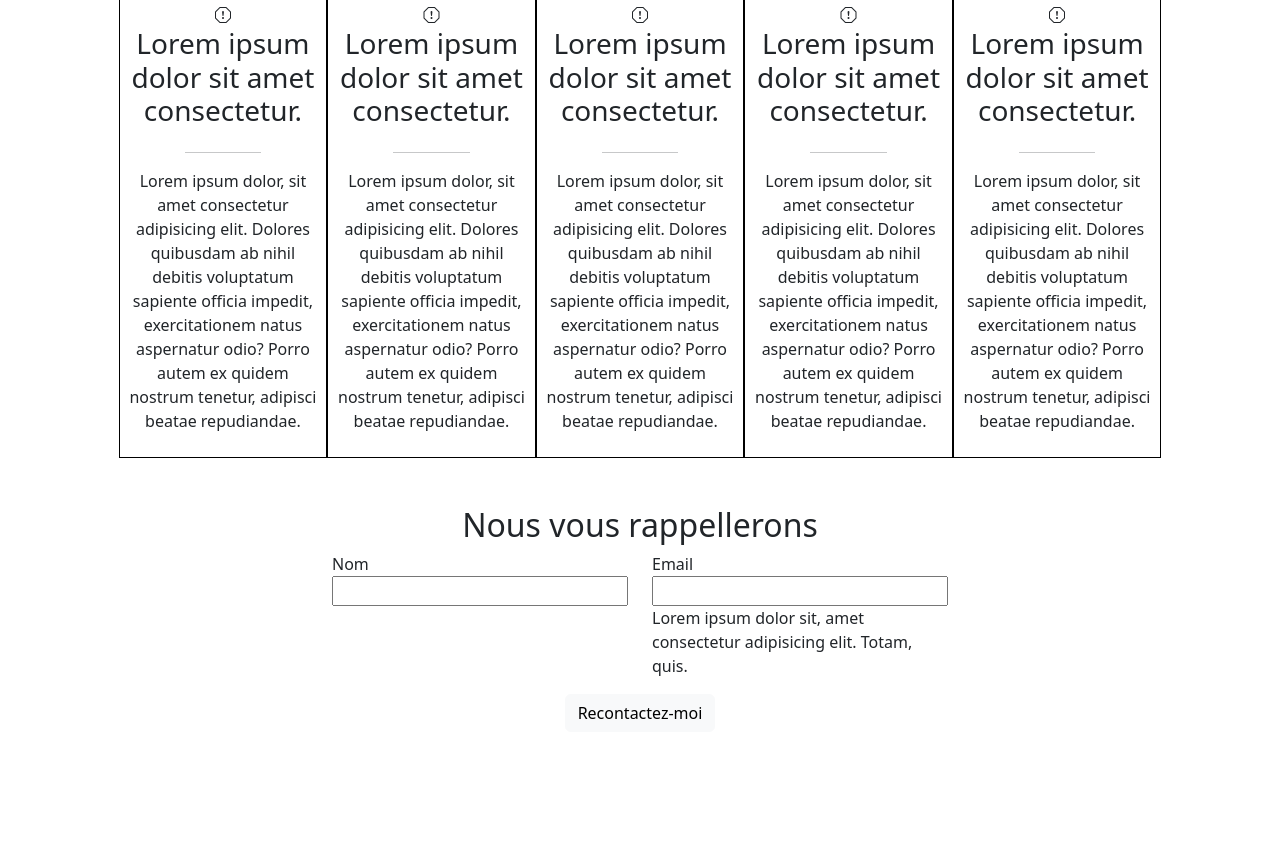
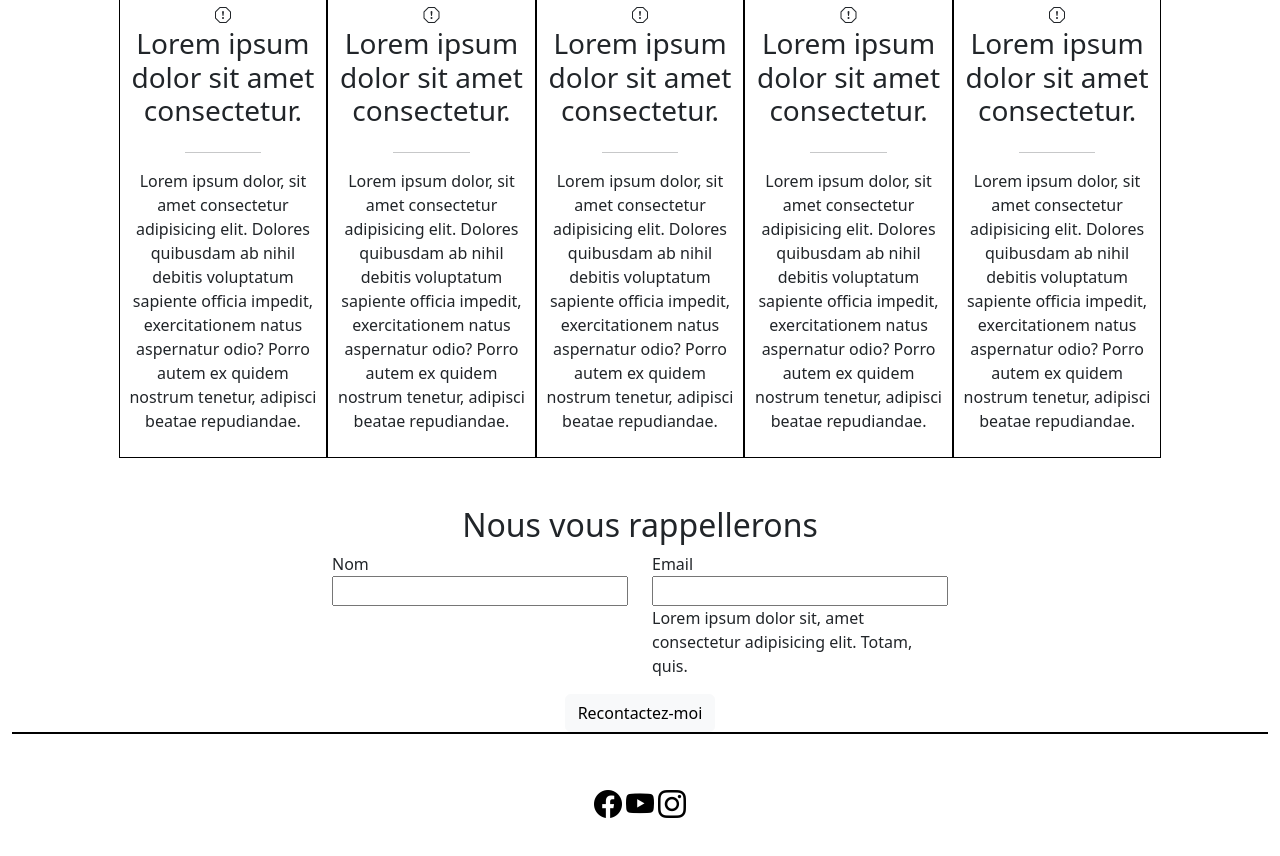
Before and after one commit to LaiPe/hb-webstatique-eval, a plain HTML site: page index.html in a window 1280 px wide. Shown: the part 2729-3585 px from the top of the page. Before the commit the page ends 3477 px from the top, so only its background shows below. Drawn offline with nearby package versions, Linux system fonts and the light colour scheme.

Commit message:
ajout footer

```diff
--- a/css/styles.css
+++ b/css/styles.css
@@ -60,6 +60,10 @@ section {
     width: 40%;
 }
 
+footer {
+    border-top: 2px solid black;
+}
+
 @media all and (max-width: 992px){
     #infos .infos-grid {
         grid-template-rows: repeat(5, 1fr);
--- a/index.html
+++ b/index.html
@@ -177,8 +177,10 @@
             </section>
         </div>
     </main>
-    <footer>
-        <address></address>
+    <footer class="p-5 d-flex justify-content-center gap-1">
+        <a href=""><i class="bi bi-facebook fs-3 text-black"></i></a>
+        <a href=""><i class="bi bi-youtube fs-3 text-black"></i></a>
+        <a href=""><i class="bi bi-instagram fs-3 text-black"></i></a>
     </footer>
 
     <!-- Scripts Bootstrap -->
```
